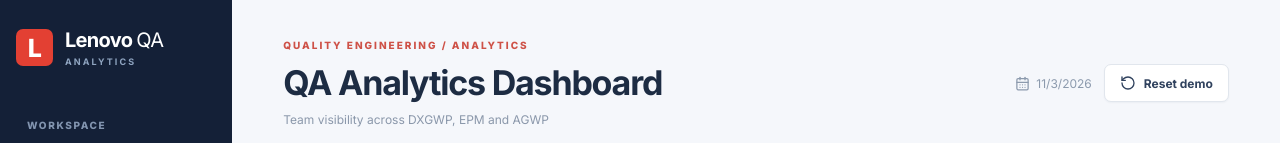
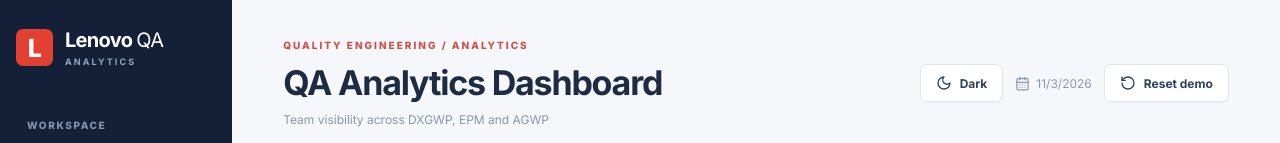
Before and after one commit to msanchez31l/lenovo-qa-analytics-dashboard, a React (Vite) app in the folder lenovo-qa-analytics/: page / in a window 1280 px wide. Shown: the top 143 px of the page. Built offline with nearby package versions, Linux system fonts and the light colour scheme.

Commit message:
Add persistent light/dark appearance switch and imported report timestamp support

```diff
--- a/lenovo-qa-analytics/src/main.jsx
+++ b/lenovo-qa-analytics/src/main.jsx
@@ -1,6 +1,6 @@
-import React,{useMemo,useRef,useState} from 'react';
+import React,{useMemo,useRef,useState,useEffect} from 'react';
 import {createRoot} from 'react-dom/client';
-import {BarChart3,ChartNoAxesCombined,ClipboardList,Download,Upload,RotateCcw,ShieldCheck,Search,ExternalLink,Users,CalendarDays} from 'lucide-react';
+import {BarChart3,ChartNoAxesCombined,ClipboardList,Download,Upload,RotateCcw,ShieldCheck,Search,ExternalLink,Users,CalendarDays,Sun,Moon} from 'lucide-react';
 import {ResponsiveContainer,BarChart,Bar,XAxis,YAxis,Tooltip,CartesianGrid,LineChart,Line,Legend} from 'recharts';
 import './style.css';
 
@@ -21,10 +21,12 @@ function parseInput(raw){if(!raw||typeof raw!=='object'||Array.isArray(raw))thro
 if(Array.isArray(report.entries)){if(report.entries.length>500)throw Error('Too many entries');entries=report.entries.map(e=>{if(!e||typeof e!=='object'||typeof e.name!=='string'||typeof e.project!=='string'||!e.counts)throw Error('Invalid normalized entry');const counts=empty();for(const [key,v] of Object.entries(e.counts)){const k=bucketFor(key);if(k){const n=safeCount(v);if(n===null)throw Error('Invalid count for '+key);counts[k]+=n}}const tickets=(Array.isArray(e.tickets)?e.tickets:[]).slice(0,10000).map(t=>ticket(t,e.name,e.project,'qa')).filter(Boolean);return {name:e.name.slice(0,120),project:e.project.slice(0,40),counts,tickets}})}
 else {for(const [name,prjs] of Object.entries(report)){if(['capturedAt','generatedAt','metadata','totals','summary','teamTotals','users'].includes(name))continue;if(!prjs||typeof prjs!=='object'||Array.isArray(prjs))continue;for(const [project,group] of Object.entries(prjs)){if(!group||typeof group!=='object'||Array.isArray(group))continue;const counts=empty(),tickets=[];for(const [key,value] of Object.entries(group)){const bucket=bucketFor(key);if(!bucket)continue;if(Array.isArray(value)){if(value.length>25000)throw Error('Too many tickets');counts[bucket]+=value.length;for(const row of value){const t=ticket(row,name,project,bucket);if(t)tickets.push(t)}}else{const n=safeCount(value);if(n!==null)counts[bucket]+=n;else if(value&&typeof value==='object'&&safeCount(value.count)!==null)counts[bucket]+=value.count}}entries.push({name:name.slice(0,120),project:project.slice(0,40),counts,tickets})}}}
 if(!entries.length)throw Error('No supported QA entries found. Check the README for JSON formats.');
-const capturedAt=typeof raw.capturedAt==='string'&&!isNaN(Date.parse(raw.capturedAt))?raw.capturedAt:new Date().toISOString();return {entries,history:[],capturedAt,mode:'imported'}}
+const sourceDate=raw.capturedAt||raw.generatedAt||report.capturedAt||report.generatedAt;const capturedAt=typeof sourceDate==='string'&&!isNaN(Date.parse(sourceDate))?sourceDate:new Date().toISOString();return {entries,history:[],capturedAt,mode:'imported'}}
 const seed=sample();
 function App(){
 const [data,setData]=useState(seed),[project,setProject]=useState('All projects'),[engineer,setEngineer]=useState('All engineers'),[screen,setScreen]=useState('overview'),[search,setSearch]=useState(''),[error,setError]=useState('');
+const [theme,setTheme]=useState(()=>{try{return localStorage.getItem('lenovo-qa-theme')==='dark'?'dark':'light'}catch{return 'light'}});
+useEffect(()=>{document.documentElement.dataset.theme=theme;try{localStorage.setItem('lenovo-qa-theme',theme)}catch{}},[theme]);
 const [ticketStatus,setTicketStatus]=useState('All statuses'),[dateFrom,setDateFrom]=useState(''),[dateTo,setDateTo]=useState(''),[sortKey,setSortKey]=useState('updated'),[sortDir,setSortDir]=useState('desc'),[page,setPage]=useState(1),[pageSize,setPageSize]=useState(10);
 const fileRef=useRef(null);
 const allProjects=useMemo(()=>[...new Set(data.entries.map(e=>e.project))].sort(),[data]),allEngineers=useMemo(()=>[...new Set(data.entries.map(e=>e.name))].sort(),[data]);
@@ -47,7 +49,7 @@ const reset=()=>{setData(sample());setProject('All projects');setEngineer('All e
 async function load(file){if(!file)return;try{if(file.size>10*1024*1024)throw Error('Maximum file size: 10 MB');const imported=parseInput(JSON.parse(await file.text()));setData(imported);setProject('All projects');setEngineer('All engineers');resetTicketFilters();setError('')}catch(err){setError(err.message||'Invalid JSON file')}finally{if(fileRef.current)fileRef.current.value=''}}
 function downloadCSV(){const lines=[['Engineer','Project',...statusKeys.map(k=>labels[k])],...rows.map(r=>[r.name,r.project,...statusKeys.map(k=>r.counts[k])])].map(row=>row.map(v=>'"'+String(v).replace(/"/g,'""')+'"').join(',')).join('\r\n');const url=URL.createObjectURL(new Blob([lines],{type:'text/csv;charset=utf-8'}));const a=document.createElement('a');a.href=url;a.download='qa-analytics-'+data.mode+'.csv';a.click();URL.revokeObjectURL(url)}
 return <div className="layout"><aside className="sidebar"><div className="identity"><span className="logo">L</span><span>Lenovo <b>QA</b><small>ANALYTICS</small></span></div><div className="navtitle">WORKSPACE</div><button className={'nav '+(screen==='overview'?'active':'')} onClick={()=>setScreen('overview')}><BarChart3 size={19}/> Overview</button><button className={'nav '+(screen==='tickets'?'active':'')} onClick={()=>setScreen('tickets')}><ClipboardList size={19}/> Ticket Explorer</button><div className="navbottom"><ShieldCheck size={19}/><div>Privacy first<small>No API calls to Jira or cloud upload</small></div></div></aside>
-<main><header><div><div className="eyebrow">QUALITY ENGINEERING / ANALYTICS</div><h1>QA Analytics Dashboard</h1><p>Team visibility across DXGWP, EPM and AGWP</p></div><div className="headerRight"><div className="timestamp"><CalendarDays size={15}/> {new Date(data.capturedAt).toLocaleDateString()}</div><button className="button" onClick={reset}><RotateCcw size={16}/> Reset demo</button></div></header>
+<main><header><div><div className="eyebrow">QUALITY ENGINEERING / ANALYTICS</div><h1>QA Analytics Dashboard</h1><p>Team visibility across DXGWP, EPM and AGWP</p></div><div className="headerRight"><button className="button themeButton" aria-label={theme==='dark'?'Switch to light mode':'Switch to dark mode'} onClick={()=>setTheme(t=>t==='dark'?'light':'dark')}>{theme==='dark'?<Sun size={16}/>:<Moon size={16}/>} {theme==='dark'?'Light':'Dark'}</button><div className="timestamp"><CalendarDays size={15}/> {new Date(data.capturedAt).toLocaleDateString()}</div><button className="button" onClick={reset}><RotateCcw size={16}/> Reset demo</button></div></header>
 <section className={'banner '+(data.mode==='demo'?'demobanner':'importbanner')}><div><strong>{data.mode==='demo'?'DEMO MODE · SYNTHETIC DATA':'LOCAL IMPORT · BROWSER MEMORY ONLY'}</strong><p>{data.mode==='demo'?'All example ticket IDs and counts are fictional; no Jira access is used.':'Your report stays in this browser tab. Refreshing the page clears it.'}</p></div><input ref={fileRef} type="file" accept="application/json,.json" hidden onChange={e=>load(e.target.files?.[0])}/><button className="button primary" onClick={()=>fileRef.current?.click()}><Upload size={16}/> Import JSON</button></section>
 {error&&<div className="error" role="alert">Import error: {error}. Existing data remains displayed.</div>}
 <section className="filterbar"><div className="filtertitle">FILTERS</div><select aria-label="Project filter" value={project} onChange={e=>setProject(e.target.value)}><option>All projects</option>{allProjects.map(p=><option key={p}>{p}</option>)}</select><select aria-label="Engineer filter" value={engineer} onChange={e=>setEngineer(e.target.value)}><option>All engineers</option>{allEngineers.map(n=><option key={n}>{n}</option>)}</select><button className="button export" onClick={downloadCSV}><Download size={16}/> Export CSV</button></section>
```
